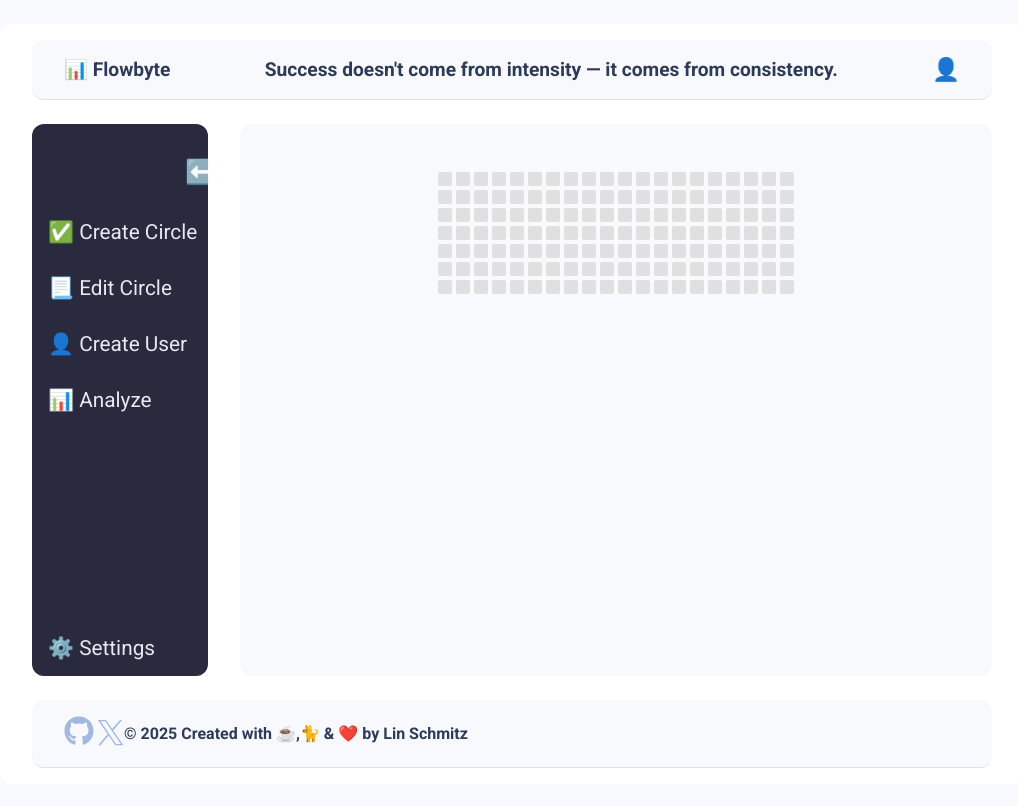
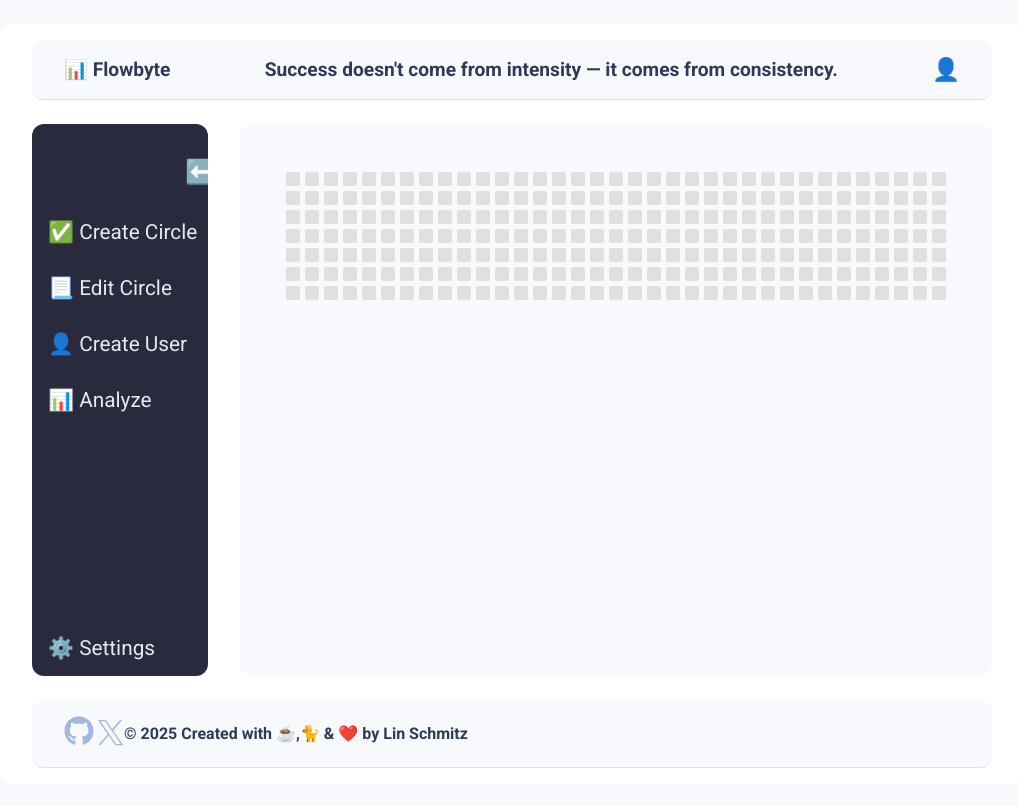
Before and after one commit to LinSchmitz/Flowbyte, a React (Vite) app: page /contribution in a window 1280 px wide. Shown: the whole page, without its empty margins (128-1146 px from the left). Built offline with nearby package versions, Linux system fonts and the light colour scheme.

Commit message:
added contribution

```diff
--- a/src/components/ContributionGrid.css
+++ b/src/components/ContributionGrid.css
@@ -1,7 +1,7 @@
 .grid-wrapper {
   display: flex;
   flex-direction: column;
-  gap: 4px;
+  gap: 5px;
   align-items: center;
   justify-content: center;
   margin-top: 2rem;
@@ -9,7 +9,7 @@
 
 .grid-row {
   display: flex;
-  gap: 4px;
+  gap: 5px;
 }
 
 .grid-cell {
@@ -22,5 +22,5 @@
 }
 
 .grid-cell.active {
-  background-color: #2ecc71; /* Green like GitHub */
+  background-color: var(--color-success);
 }
--- a/src/components/ContributionGrid.jsx
+++ b/src/components/ContributionGrid.jsx
@@ -3,7 +3,7 @@ import './ContributionGrid.css';
 
 const ContributionGrid = () => {
   const rows = 7;
-  const cols = 20;
+  const cols = 35;
   const [grid, setGrid] = useState(
     Array(rows)
       .fill()
```
